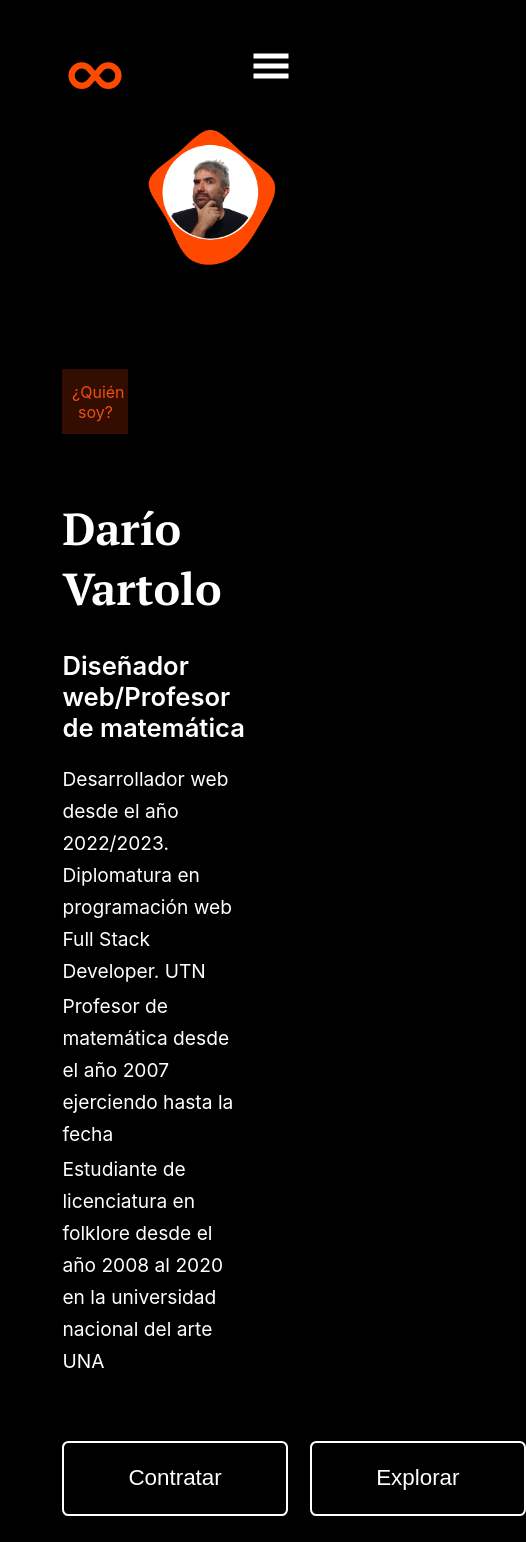
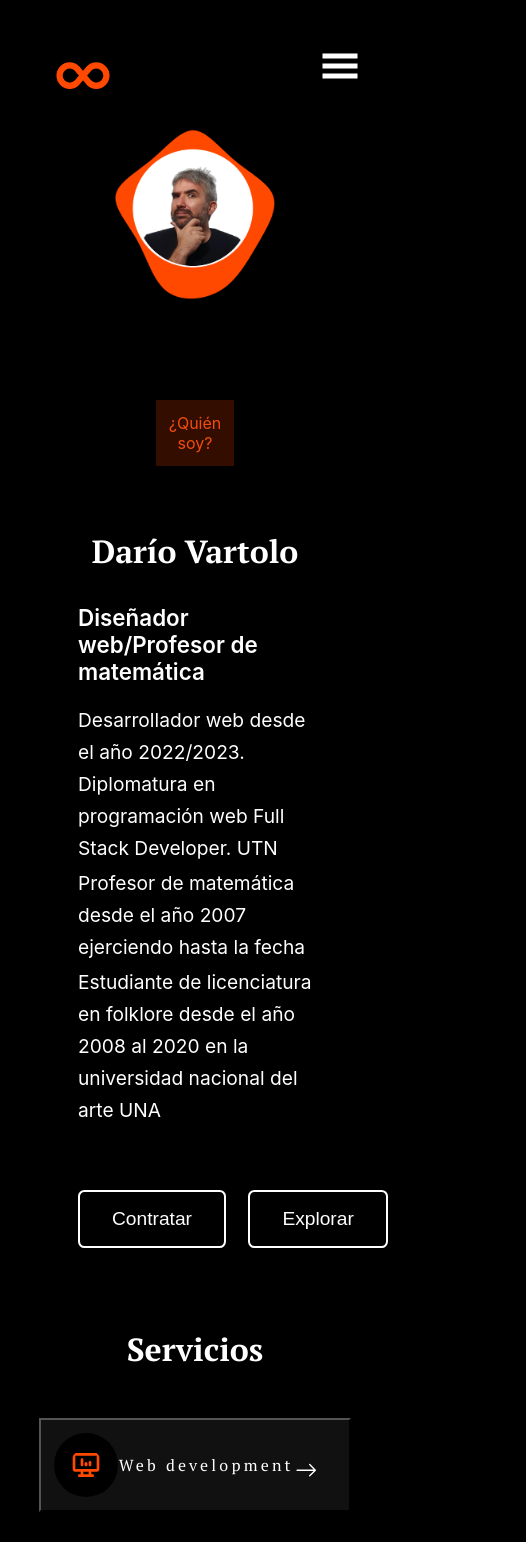
Before and after one commit to DarioVarto/trabajo_practico, a React (Create React App) app: page / in a window 390 px wide. Shown: the top 1542 px of the page, 526 px wide, since content can reach past the window. Built offline with nearby package versions, Linux system fonts and the light colour scheme.

Commit message:
"Responsive terminado"

```diff
--- a/src/Componentes/Footer/Footer.css
+++ b/src/Componentes/Footer/Footer.css
@@ -30,17 +30,11 @@ align-items: center;
 }
 
 
-
-@media(max-width:1680px){
-    .info_footer{padding: 0 4.8vh;}
-    .redes_footer{
-        padding-right: 9vh;
-    }
-}
-
 @media(max-width:1680px){
                     .info_footer{padding: 0 9vh;}
                     .redes_footer{padding-right: 17.2vh;}
+
+
                         }
 
 @media(max-width:1024px){
@@ -71,7 +65,7 @@ align-items: center;
     .info_footer{width: 80%;
                   justify-content: space-around;
                 margin-left: 6rem;}
-                footer{width: 100%;
+    footer{width: 100%;
                         }
     .copy{width: 100%;}
     .aFooter{font-size: 1rem;}
@@ -81,3 +75,11 @@ align-items: center;
     .contenedor_a_Footer{width: 50%;}
 
 }
+
+@media(max-width:360px){
+    .info_footer{width: 80%;
+                    margin-left: 0;
+                justify-content: center;}
+    .aFooter{display: none;}
+
+}
--- a/src/Componentes/Footer/index.jsx
+++ b/src/Componentes/Footer/index.jsx
@@ -11,7 +11,7 @@ const Footer = () => {
 
             <div className='contenedor_a_Footer'>
             <div>
-                <a className='aFooter' href="#Hero">Acerca de mí</a>
+                <a className='aFooter' href="#Hero">Sobre mí</a>
                 <a className='aFooter' href="#servicios">Servicios</a>
                 </div>
                 <div>
--- a/src/Componentes/Formulario/Formulario.css
+++ b/src/Componentes/Formulario/Formulario.css
@@ -117,11 +117,8 @@ label{
 @media(max-width:768px){
     form{display: flex;
         justify-content: center;}
+}
 
-
-
-
-
-
-
+@media(max-width:360px){
+    label{font-size: 1rem;}
 }
--- a/src/Componentes/Hero/Hero.css
+++ b/src/Componentes/Hero/Hero.css
@@ -109,9 +109,10 @@
                                                 transform: translateX(24vh) translateY(-86vh); */
                                                 }
                             .shp{display: none;}
-                            .shpMq{display: inline-block;
+                            .shpMq{display: inline;
                                     margin-top: 2rem;
-                                    margin-left: 2rem;}
+                                    margin-left: 2rem;
+                                width: 100%;}
 
                             .img_hero{width: 100%;
                             display: none;}
@@ -170,10 +171,13 @@
                         height: auto;
 
                         width: 100%;
+                        align-items: center;
                         }
+                    .contenedor_img_hero{display: flex;
+                    justify-content: center;}
 
 
-        .shpMq{margin-left: 8rem;}
+
 
 
 
@@ -213,14 +217,14 @@
 
 
         @media(max-width:768px){
-            .shpMq{margin-left: 4em;
+            .shpMq{margin-left: 4rem;
                     width: 90%;
                     }
             .contenedor_hero{
                             display: flex;
                             align-items: center;
 
-                            width: 80%;}
+                            width: 100%;}
 
 
             .contenedoorTexto{
@@ -229,3 +233,26 @@
             }
             .span_bienvenido{margin-left:0 ;}
         }
+        @media(max-width:640px){
+            .contenedoorTexto{align-items: center;}
+            .shpMq{margin-left: 0;}
+            .nombre_hero{font-size: 2rem;}
+            .profesion_hero{font-size: 1.4rem;}
+            .btn_hero{
+
+
+                padding: 1rem 2rem;
+        font-size: 1.2rem;
+
+        }
+        }
+        @media(max-width:360px){
+            .contenedor_hero{width: 100%;}
+            .btn_hero{
+
+
+                padding: 0.5rem 1rem;
+        font-size: 1rem;
+        }
+        .span_bienvenido{width: 50%;}
+    }
--- a/src/Componentes/Navbar/Navbar.css
+++ b/src/Componentes/Navbar/Navbar.css
@@ -136,7 +136,13 @@
 @media(max-width:768px){
     .contenedorNav{
         justify-content: space-around;
-        width: 90%;
+        width: 100%;
     padding: 0 0;}
     .Logo{margin-left: 0rem;}
 }
+
+@media(max-width:640px){
+    .contenedorNav{justify-content: space-between;
+                    width: 80%;
+                    padding-left: 3rem;}
+}
--- a/src/Componentes/Opiniones/Opiniones.css
+++ b/src/Componentes/Opiniones/Opiniones.css
@@ -46,6 +46,8 @@
 }
 .btn_carrousel:hover{transform: scale(1.15);}
 
+
+
 @media(max-width:1280px){
     .contenedor_opiniones{margin-top: 8rem;
                            }
@@ -54,14 +56,12 @@
 
 @media(max-width:1024px){
     .contenedor_opiniones{justify-content: center;}
-    .Contenedor_opiniones_carrousel{width: 60%;
+    .Contenedor_opiniones_carrousel{width: 100%;
                                     margin-left: 0;}
 
 }
 @media(max-width:786px){
 
-    .imgagenes{width: 100%;}
-    .contenedor_opiniones{width: auto;}
-
+    .imgagenes{width: 80%;}
 
                             }
--- a/src/Componentes/Servicios/Servicios.css
+++ b/src/Componentes/Servicios/Servicios.css
@@ -91,6 +91,27 @@ gap: 2rem;}
                             align-items: center;
                             margin: 0 auto;}
 }
+
+
+@media(max-width:640px){
+    .titulo_section{font-size: 2rem;}
+    .btn_servicios{width: 80%;
+        font-size: 1.2rem;}
+}
+
+@media(max-width:640px){
+    .btn_servicios{width: 100%;
+        font-size: 1rem;}
+
+}
+
+@media(max-width:360px){
+    .icon_servicios{display: none;}
+    .flecha_servicios{margin-right: 0px;}
+}
+
+
+
 @media(max-width:320px){
     .titulo_section{font-size: 2.5rem;}
     .descripcion_servicios{font-size: 1.2rem;}
```
